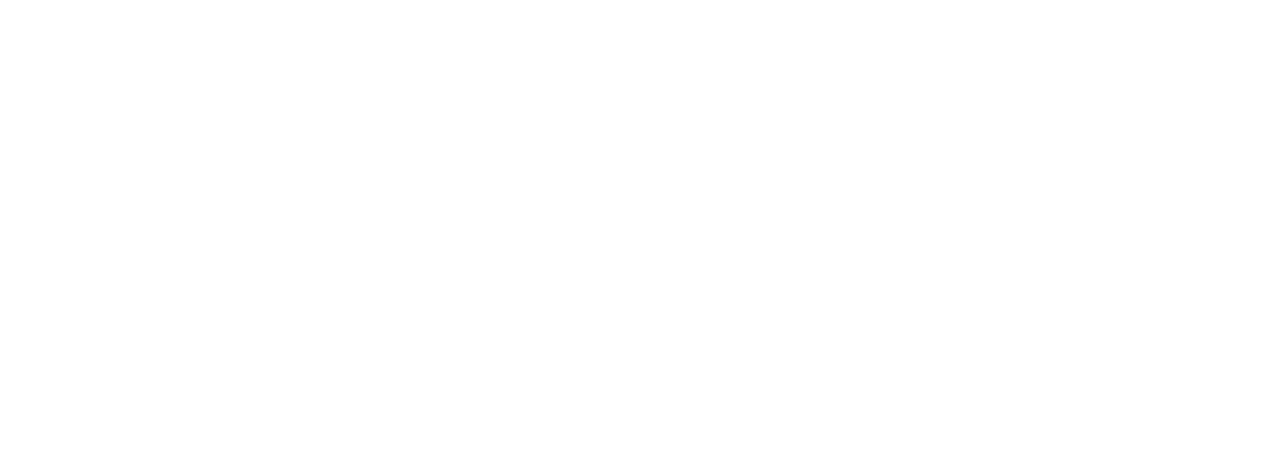
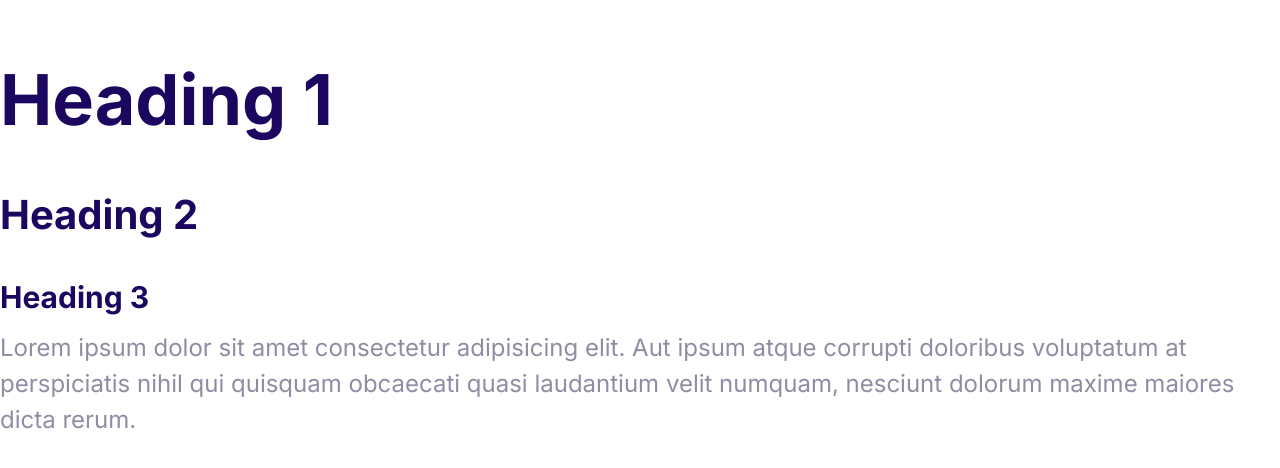
Before and after one commit to ZweNyiNyiHtwe/nyny-first-step, a plain HTML site: page index.html in a window 1280 px wide. Drawn offline with Linux system fonts and the light colour scheme.

Commit message:
Define the style for the fonts.

```diff
--- a/css/styles.css
+++ b/css/styles.css
@@ -5,3 +5,52 @@
     --color-heading:#1b0760;
     --color-body:#918ca4;
 }
+html{
+    font-size: 62.5%;
+}
+body{
+    font-family: Inter,Arial, Helvetica, sans-serif;
+    font-size: 2.4rem;
+    line-height: 1.5;
+    color: var(--color-body);
+}
+h1,h2,h3{
+    color: var(--color-heading);
+    margin-bottom: 1rem;
+}
+h1{
+    font-size: 7rem;
+}
+h2{
+    font-size: 4rem;
+}
+h3{
+    font-size: 3rem;
+
+}
+p{
+    margin-top: 0;
+}
+
+@media screen and (min-width:1024){
+    body{
+        font-size: 1.8rem;
+        color: rgb(236, 91, 127);
+    }
+    h1{
+        font-size: 8rem;
+    }
+    h2{
+        font-size: 4rem;
+    }
+    h3{
+        font-size: 2.4rem;
+    }
+
+}
+/*
+@media only screen and (min-width: 400px) {
+    body {
+      background-color: lightblue;
+    }
+  }*/
--- a/index.html
+++ b/index.html
@@ -5,10 +5,16 @@
     <meta http-equiv="X-UA-Compatible" content="IE=edge">
     <meta name="viewport" content="width=device-width, initial-scale=1.0">
     <title>Document</title>
+    <link rel="preconnect" href="https://fonts.googleapis.com">
+<link rel="preconnect" href="https://fonts.gstatic.com" crossorigin>
+<link href="https://fonts.googleapis.com/css2?family=Inter:wght@400;700&display=swap" rel="stylesheet">
     <link rel="stylesheet" href="css/normalize.css">
     <link rel="stylesheet" href="css/styles.css">
 </head>
 <body>
-
+    <h1>Heading 1</h1>
+    <h2>Heading 2</h2>
+    <h3>Heading 3</h3>
+    <p>Lorem ipsum dolor sit amet consectetur adipisicing elit. Aut ipsum atque corrupti doloribus voluptatum at perspiciatis nihil qui quisquam obcaecati quasi laudantium velit numquam, nesciunt dolorum maxime maiores dicta rerum.</p>
 </body>
 </html>
```
